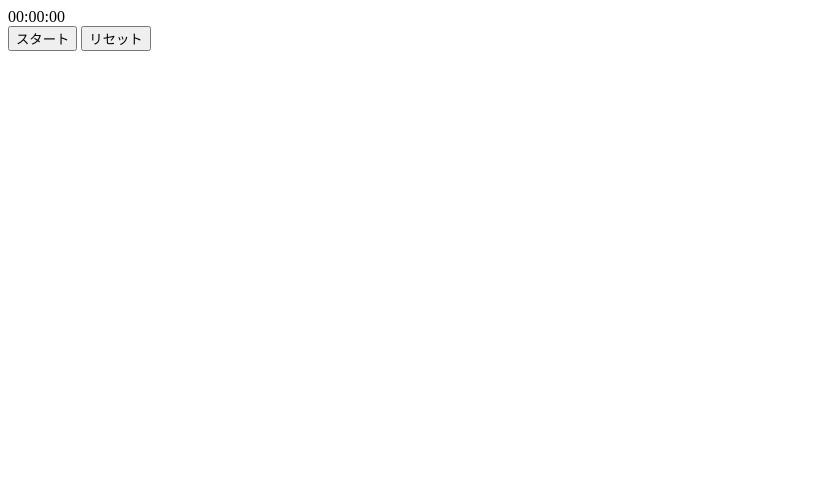
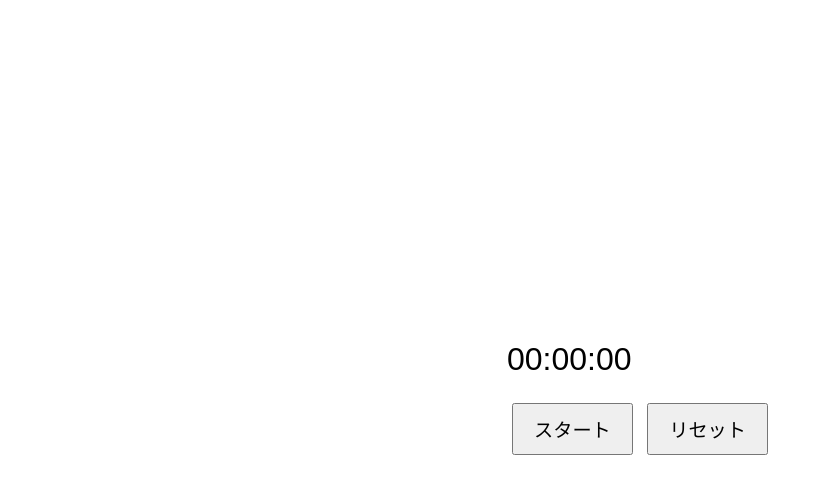
Before and after one commit to Ryo712/JS-stopwatch, a plain HTML site: page index.html in a window 1280 px wide. Shown: the whole page, without its empty margins (0-823 px from the left). Drawn offline with Linux system fonts and the light colour scheme.

Commit message:
CSSスタイル追加

```diff
--- a/index.html
+++ b/index.html
@@ -4,11 +4,33 @@
     <meta charset="UTF-8">
     <meta name="viewport" content="width=device-width, initial-scale=1.0">
     <title>ストップウォッチ</title>
+    <style>
+        body {
+            display: flex;
+            justify-content: center;
+            align-items: center;
+            height: 100vh;
+            margin: 0;
+            font-family: Arial, sans-serif;
+        }
+        #display {
+            font-size: 2em;
+            margin-bottom: 20px;
+        }
+        button {
+            margin: 5px;
+            padding: 10px 20px;
+            font-size: 1.2em;
+            cursor: pointer;
+        }
+    </style>
 </head>
 <body>
-    <div id="display">00:00:00</div>
-    <button id="startStop">スタート</button>
-    <button id="reset">リセット</button>
+    <div>
+        <div id="display">00:00:00</div>
+        <button id="startStop">スタート</button>
+        <button id="reset">リセット</button>
+    </div>
 
     <script src="stopwatch.js"></script>
 </body>
```
